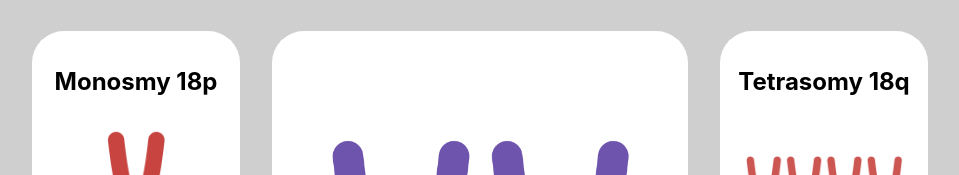
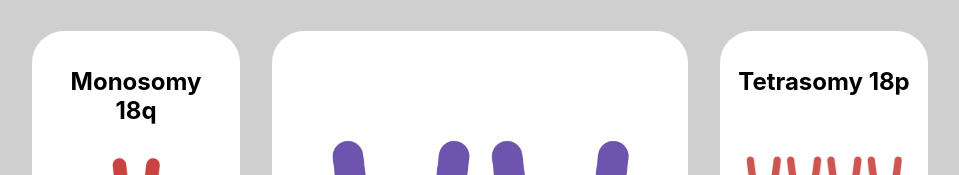
Before and after one commit to kyletsubaki/BiologyProject, a React (Create React App) app: page / in a window 1280 px wide. Shown: the part 151-326 px from the top of the page, without its empty margins (160-1119 px from the left). Built offline with nearby package versions, Linux system fonts and the light colour scheme.

Commit message:
Fixed Titles

```diff
--- a/src/App.tsx
+++ b/src/App.tsx
@@ -10,7 +10,7 @@ type Disease = {
 
 const diseases: Disease[] = [
     {
-        name: 'Monosmy 18p',
+        name: 'Monosomy 18q',
         image: 'monosomy.png',
         content: <p>
 
@@ -30,7 +30,7 @@ const diseases: Disease[] = [
         image: 'trisomy.png'
     },
     {
-        name: 'Tetrasomy 18q',
+        name: 'Tetrasomy 18p',
         image: 'tetrasomy.png'
     },
     {
```
